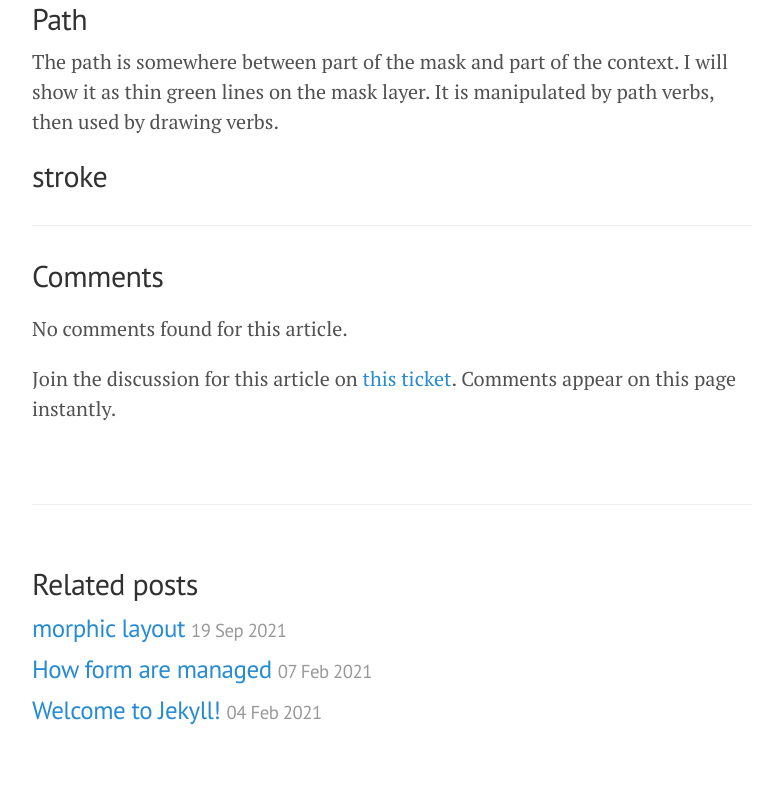
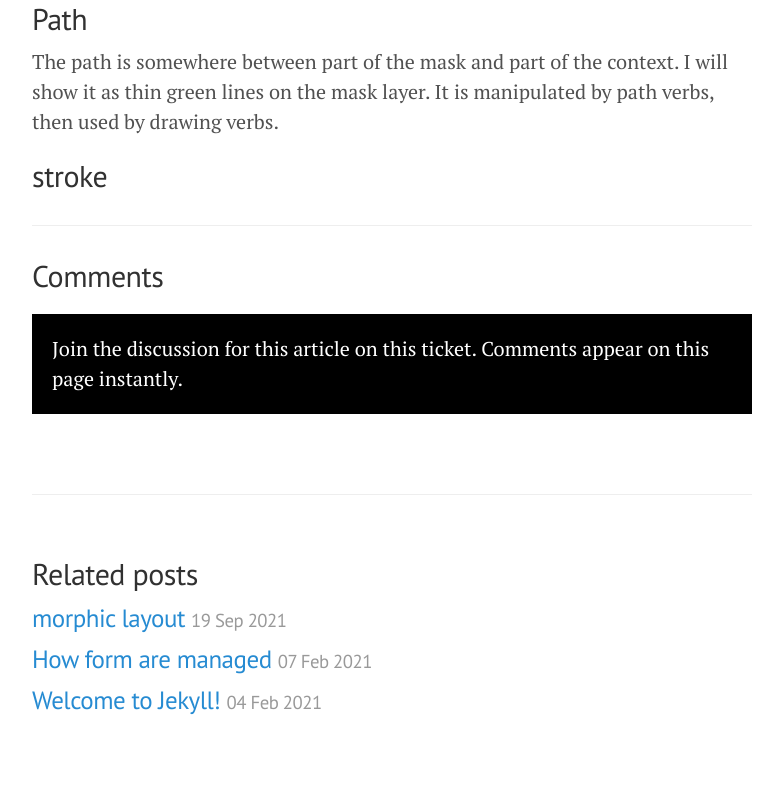
Before and after one commit to rvillemeur/rvillemeur.github.io, a Jekyll site: the page built from _posts/2021-03-01-athens-short-tutorial.md, in a window 1280 px wide. Shown: the part 5305-6091 px from the top of the page, without its empty margins (248-1031 px from the left). Built offline with Jekyll 4.4.1, drawn with Linux system fonts in a browser that asks for light colours.

Commit message:
include comment.css

```diff
--- a/Gemfile
+++ b/Gemfile
@@ -7,9 +7,9 @@ source "https://rubygems.org"
 #
 # This will help ensure the proper Jekyll version is running.
 # Happy Jekylling!
-gem "jekyll", "~> 4.2.0"
+# gem "jekyll", "~> 4.2.0"
 # This is the default theme for new Jekyll sites. You may change this to anything you like.
-# gem "minima", "~> 2.5"
+gem "minima", "~> 2.5"
 # If you want to use GitHub Pages, remove the "gem "jekyll"" above and
 # uncomment the line below. To upgrade, run `bundle update github-pages`.
 # gem "github-pages", group: :jekyll_plugins
--- a/_includes/head.html
+++ b/_includes/head.html
@@ -19,9 +19,11 @@
   <link rel="stylesheet" href="{{ '/assets/css/poole.css' | absolute_url }}">
   <link rel="stylesheet" href="{{ '/assets/css/syntax.css' | absolute_url }}">
   <link rel="stylesheet" href="{{ '/assets/css/lanyon.css' | absolute_url }}">
+  <link rel="stylesheet" href="{{ '/assets/css/comment.css' | absolute_url }}">
   <link rel="stylesheet" href="https://fonts.googleapis.com/css?family=PT+Serif:400,400italic,700%7CPT+Sans:400">
 
-    <link rel="apple-touch-icon-precomposed" sizes="144x144" href="{{ '/assets/apple-touch-icon-precomposed.png' | absolute_url }}">
+  <link rel="apple-touch-icon-precomposed" sizes="144x144"
+    href="{{ '/assets/apple-touch-icon-precomposed.png' | absolute_url }}">
   <link rel="shortcut icon" href="{{ '/assets/favicon.ico' | absolute_url }}">
 
   <link rel="alternate" type="application/rss+xml" title="RSS" href="{{ '/atom.xml' | absolute_url }}">
--- /dev/null
+++ b/assets/css/comment.css
@@ -0,0 +1,61 @@
+/**
+ * github comment display
+ */
+
+ #gh-comments-list {
+    list-style: none;
+    list-style-type: none;
+
+    li {
+        margin: 0;
+        padding: 1.5em 0;
+        display: flex;
+        flex-wrap: wrap;
+        border-top: 1px solid #aaa;
+
+        >a.user {
+            width: 2.5em;
+            height: 2.5em;
+            overflow: hidden;
+            padding: 3px;
+
+            img {
+                border-radius: 50%;
+                border: 3px solid #fff;
+                box-shadow: 0 0 3px #aaa;
+            }
+        }
+
+        >a.comment-url {
+            width: 100%;
+            text-align: right;
+            font-size: .6em;
+            opacity: .5;
+
+            &:hover {
+                opacity: 1;
+            }
+        }
+
+        .comment-content {
+            padding: 0 1.5em;
+        }
+    }
+}
+
+#leave-a-comment {
+    background: #000;
+    color: #fff;
+    padding: 1rem;
+
+    a {
+        color: #fff;
+        border-bottom-color: #fff;
+        outline-color: #fff;
+    }
+}
+
+#no-comments-found {
+    font-size: .8rem;
+    display: none;
+}
```
Lines whose indentation alone changed are shown as unchanged.
